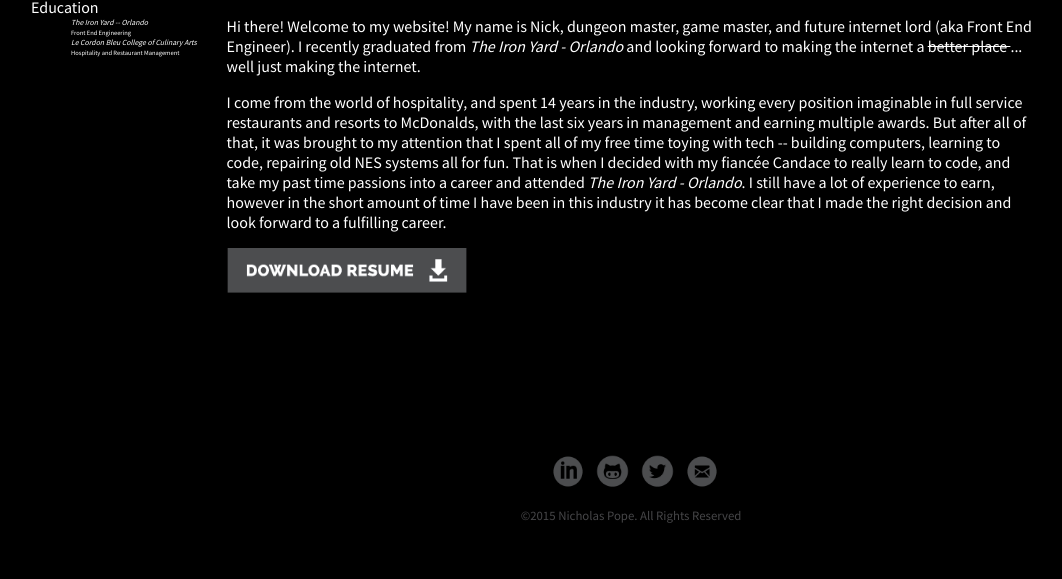
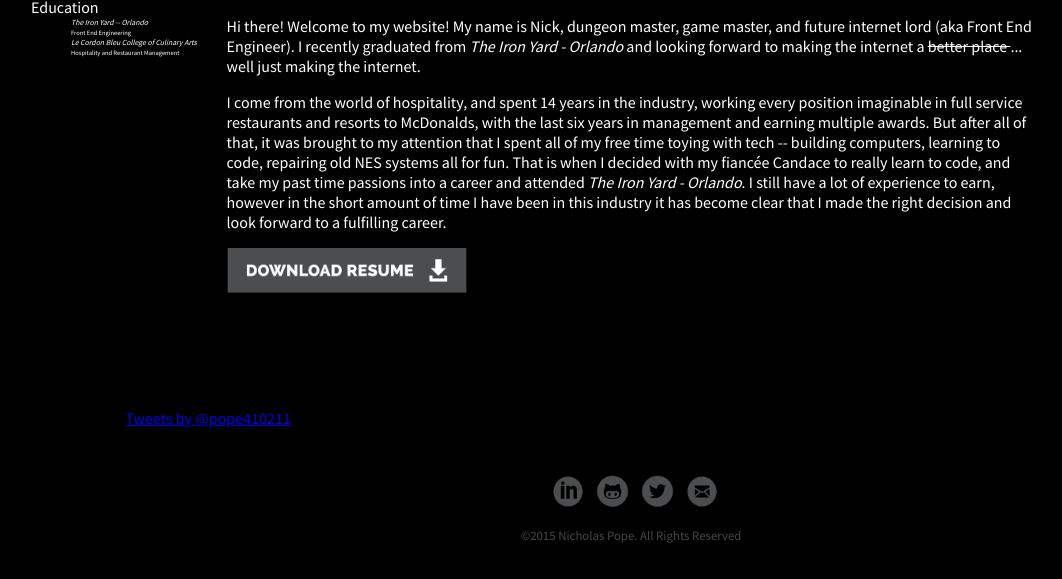
Before and after one commit to pope410211/pope410211.github.io, a Jekyll site: the page built from about.html, in a window 1280 px wide, cut to the strip 337-916 px from the top of the page. Shown: the whole strip, without its empty margins (9-1071 px from the left). Built offline with Jekyll 4.4.1, drawn with Linux system fonts in a browser that asks for light colours; comment, search, counter and statistics services are not loaded.

Commit message:
added twitter feed

```diff
--- a/about.html
+++ b/about.html
@@ -51,6 +51,10 @@ it has become clear that I made the right decision and look forward to a fulfill
 <a href="/assets/docs/npope_resume.pdf" download="npope_resume.pdf"><img src="/assets/images/resumedlbtn.png"/></a>
 </aside>
 </section>
+<div class="twitter">
+  <a class="twitter-timeline" href="https://twitter.com/pope410211" data-widget-id="644569435425107973"   data-tweet-limit="5">Tweets by @pope410211</a>
+<script>!function(d,s,id){var js,fjs=d.getElementsByTagName(s)[0],p=/^http:/.test(d.location)?'http':'https';if(!d.getElementById(id)){js=d.createElement(s);js.id=id;js.src=p+"://platform.twitter.com/widgets.js";fjs.parentNode.insertBefore(js,fjs);}}(document,"script","twitter-wjs");</script>
+</div>
 
 
 </div>
```
Also changed, not shown: 2 other files.
